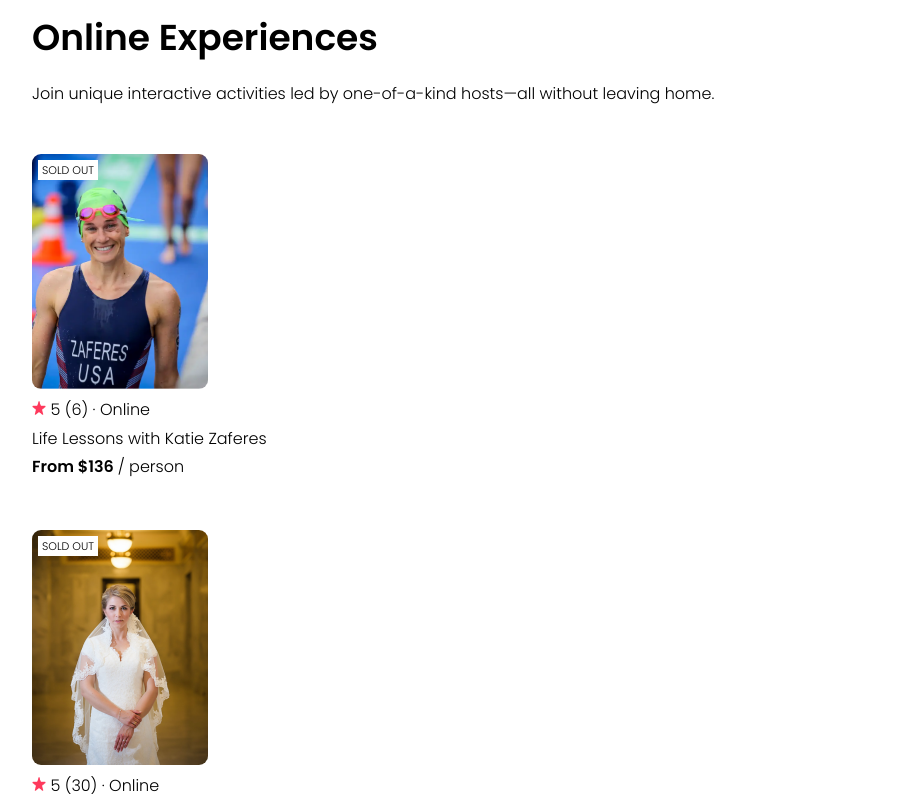
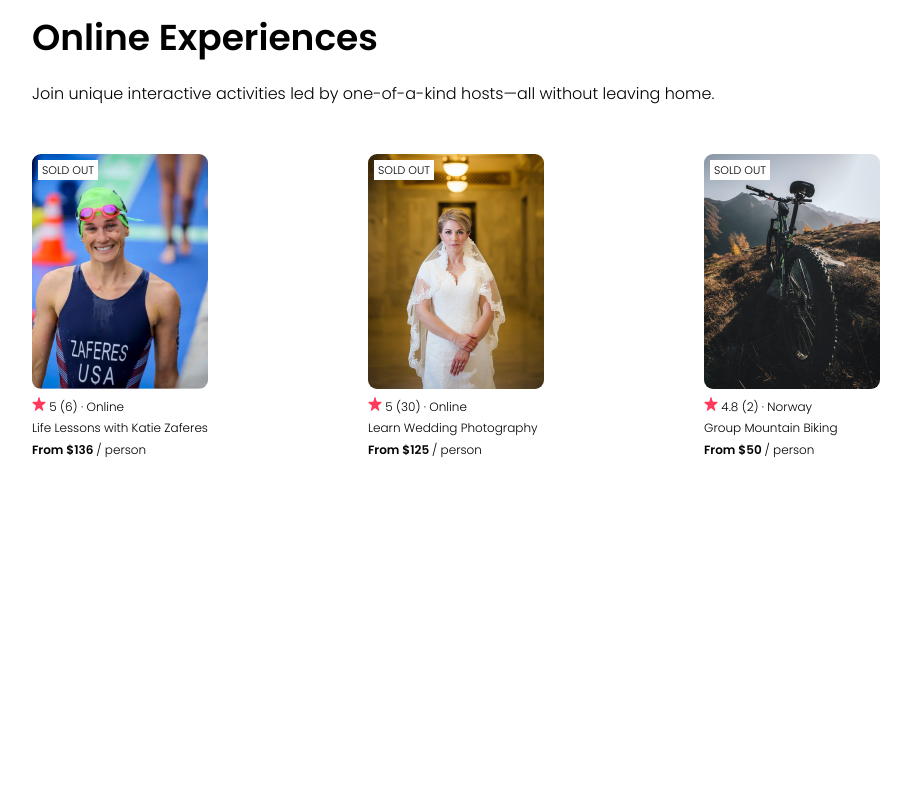
Before and after one commit to D4-Developer/learnReactJS-TS-Vite, a React (Vite) app in the folder app/: page / in a window 1280 px wide. Shown: the part 700-1500 px from the top of the page, without its empty margins (48-959 px from the left). After the commit the page ends 1185 px from the top, so only its background shows below. Built offline with nearby package versions, Linux system fonts and the light colour scheme.

Commit message:
Fix-Feat: cards are now displayed horizontally. parent-child hierarchy updated in [App.css]

```diff
--- a/app/src/module2/App.css
+++ b/app/src/module2/App.css
@@ -35,6 +35,12 @@
 
 }
 
+.cards-list {
+  display: flex;
+  /* flex-wrap: nowrap; */
+  /* gap: 20px; */
+  overflow-x: auto;
+
   .card {
     padding: 24px 80px;
 
@@ -46,6 +52,10 @@
         width: 176px;
         height: 235px;
       }
+    }
+
+    .card-text-container {
+      font-size: 12px;
     }
 
     .card-status {
@@ -73,3 +83,4 @@
     }
 
   }
+}
--- a/app/src/module2/App.tsx
+++ b/app/src/module2/App.tsx
@@ -5,22 +5,11 @@ import Hero from './components/Hero';
 import Card from './components/Card';
 import experiences from './data/experiences-data';
 
-/*
-	Challenge:
-
-	- import the array of data from <dataFileName>.js
-	- map over the array to create <Card /> components
-	- display the array of card components under the navbar
-		(in place of the current <Card /> component)
-
-	Note: We haven't styled the group of components yet, so they'll
-	still be block elements, stacked vertically. We'll add styling later.
-*/
-
 export default function App(): React.ReactNode {
 	const cards = experiences.map((item) => {
 		return (
 			<Card
+				key={item.id}
 				img={item.coverImg}
 				rating={item.stats.rating}
 				reviewCount={item.stats.reviewCount}
@@ -35,7 +24,9 @@ export default function App(): React.ReactNode {
 		<>
 			<Navbar />
 			<Hero />
-			{cards}
+			<section className="cards-list">
+				{cards}
+			</section>
 		</>
 	);
 }
```
Lines whose indentation alone changed are shown as unchanged.
